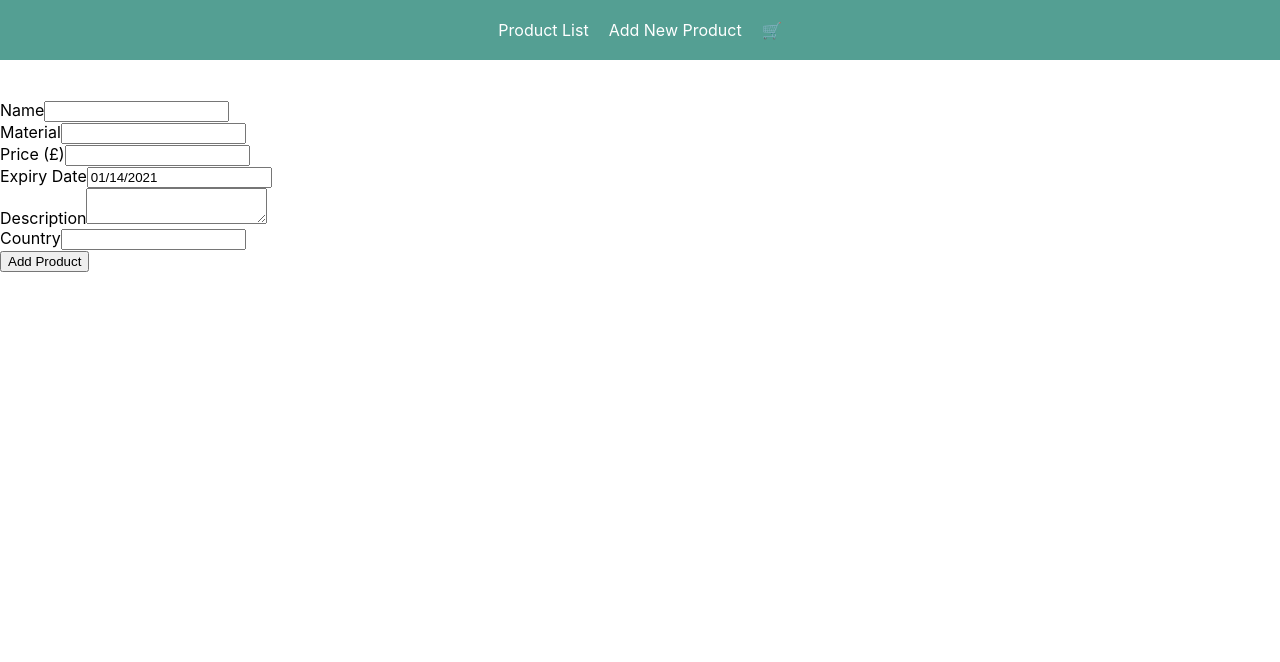
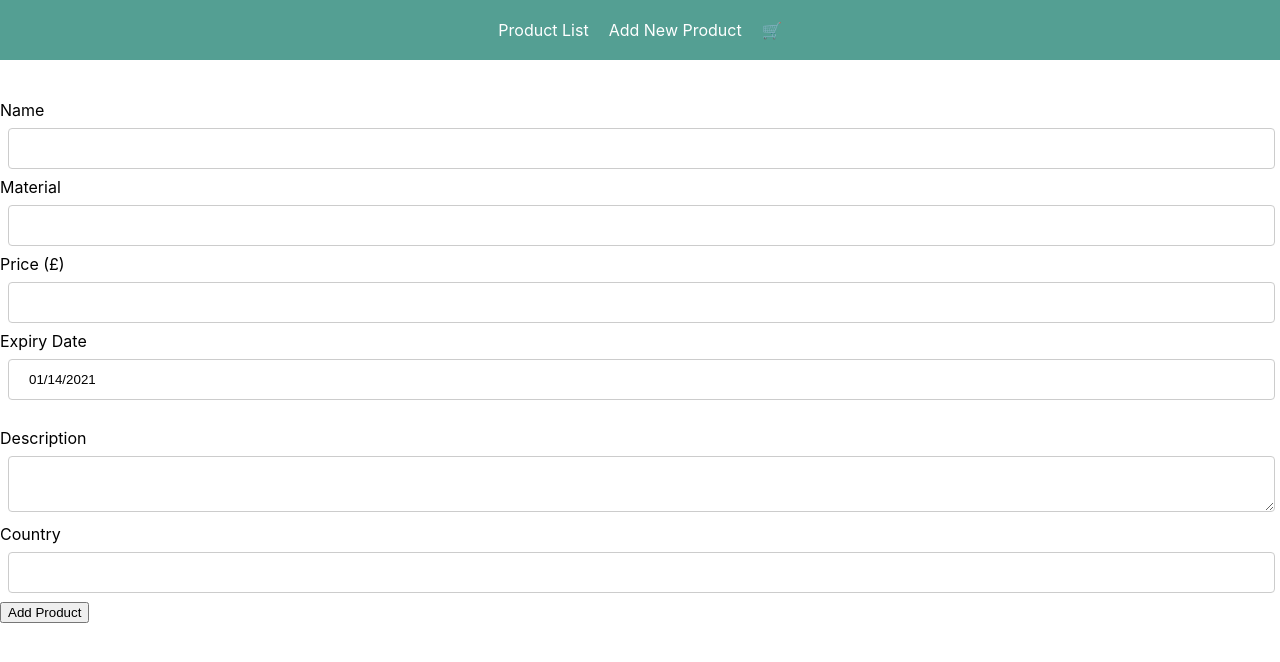
Before and after one commit to rmcodingnet/products-with-api, a React (Create React App) app: page /addProduct/1 in a window 1280 px wide. Shown: the top 662 px of the page. Built offline with nearby package versions, Linux system fonts and the light colour scheme; no server answers.

Commit message:
added css for input elements

```diff
--- /dev/null
+++ b/src/components/ProductList/ProductList.css
@@ -0,0 +1,9 @@
+select {
+    width: 99%;
+    padding: 12px 20px;
+    margin: 1vh;
+    display: inline-block;
+    border: 1px solid #cccccc;
+    border-radius: 4px;
+    box-sizing:border-box;
+}
--- a/src/components/ProductList/ProductList.js
+++ b/src/components/ProductList/ProductList.js
@@ -4,6 +4,7 @@ import moment from 'moment';
 import DatePicker from "react-datepicker";
 import ReactModal from 'react-modal';
 import "react-datepicker/dist/react-datepicker.css";
+import './ProductList.css'
 
 const pagination = (data, page = 1, pageLimit = 50) => {
     let result = data.slice((page - 1) * pageLimit, page * pageLimit);
--- /dev/null
+++ b/src/components/UpsertProduct/UpsertProduct.css
@@ -0,0 +1,14 @@
+input[type=text], input[type=number], textarea {
+    width: 99%;
+    padding: 12px 20px;
+    margin: 1vh;
+    display: inline-block;
+    border: 1px solid #cccccc;
+    border-radius: 4px;
+    box-sizing:border-box;
+}
+
+.react-datepicker-wrapper {
+    display: block;
+
+}
--- a/src/components/UpsertProduct/UpsertProduct.js
+++ b/src/components/UpsertProduct/UpsertProduct.js
@@ -2,6 +2,7 @@ import React, { useEffect, useState } from 'react';
 import { withRouter, useParams } from 'react-router-dom';
 import DatePicker from 'react-datepicker';
 import moment from 'moment';
+import './UpsertProduct.css'
 
 const UpsertProduct = ({addProduct, updateProduct, history, products}) => {
     const [values, setValues] = useState({});
```
